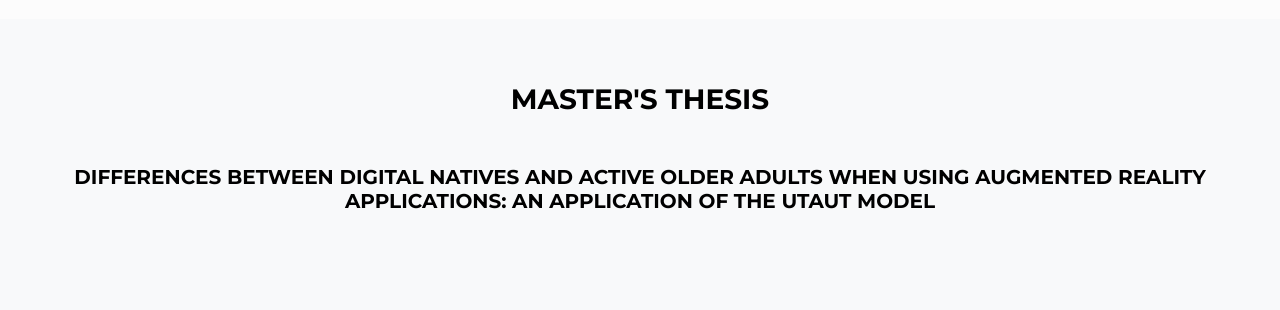
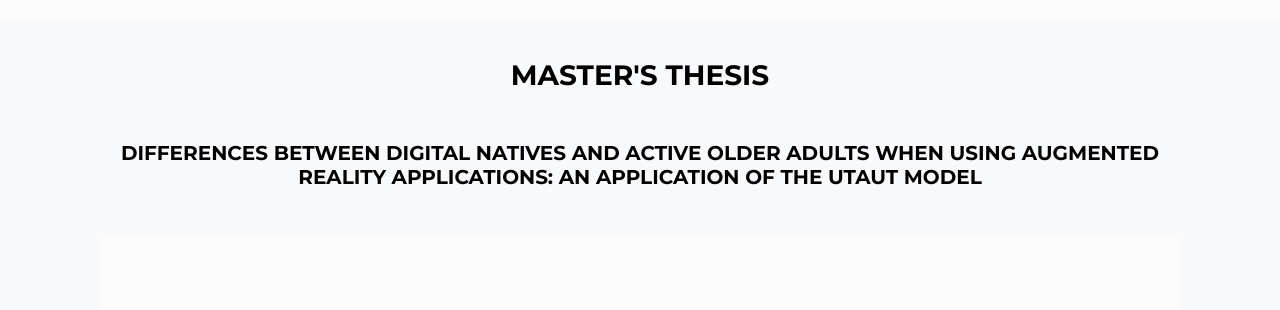
Before and after one commit to YentlStroobants/Portfolio, a website with bundled scripts: page thesis.html in a window 1280 px wide. Shown: the part 85-395 px from the top of the page. Built offline with nearby package versions, Linux system fonts and the light colour scheme.

Commit message:
Update thesis.html

```diff
--- a/thesis.html
+++ b/thesis.html
@@ -64,7 +64,7 @@
 
   <!-- Thesis Section -->
   <section class="page-section bg-light text-black" id="Thesis">
-    <object class="container mt-4 revealUp">
+    <div class="container mt-4 revealUp">
         <h3 class="text-center text-uppercase text-black my-5">Master's Thesis</h3>
       <h5 class="text-center text-uppercase text-black my-5">Differences between digital natives and
         active older adults when using
@@ -73,7 +73,7 @@
         <div class="container pdf-container">
             <object data="Stroobants_Yentl_Bedrijfskunde_Thesis.pdf" width="100%" height="100%" type="application/pdf">
         </div>
-    </object>
+    </div>
   </section>
 
   <!-- Footer -->
```
